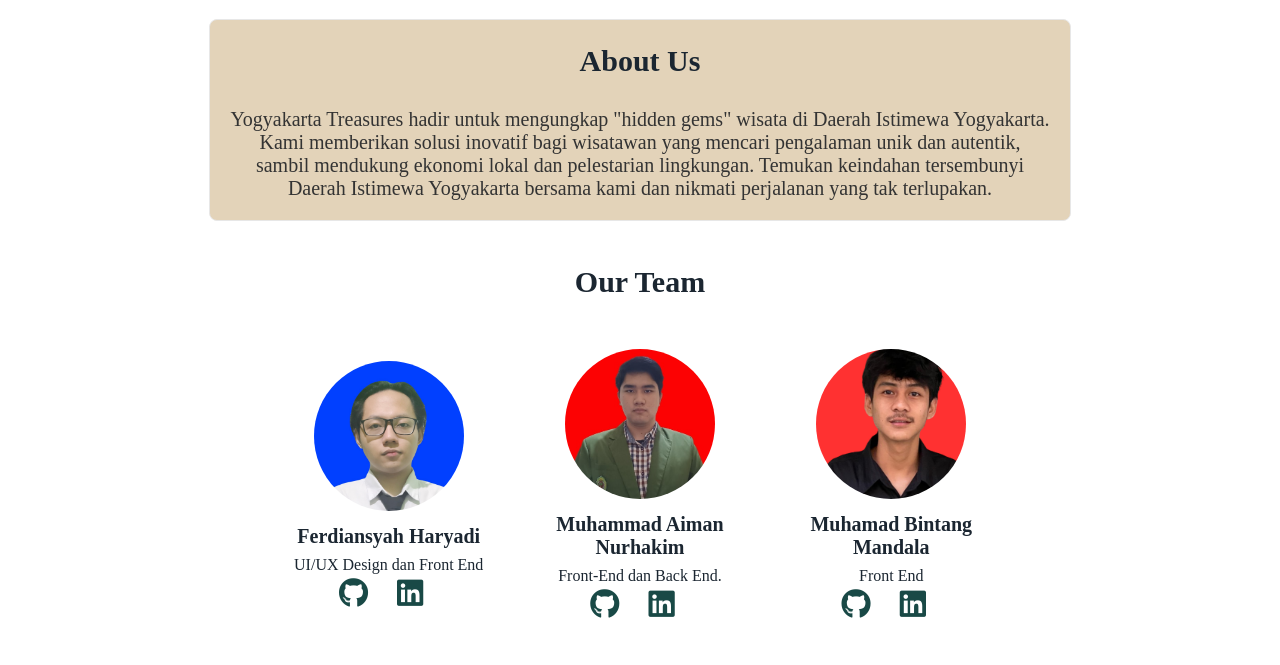
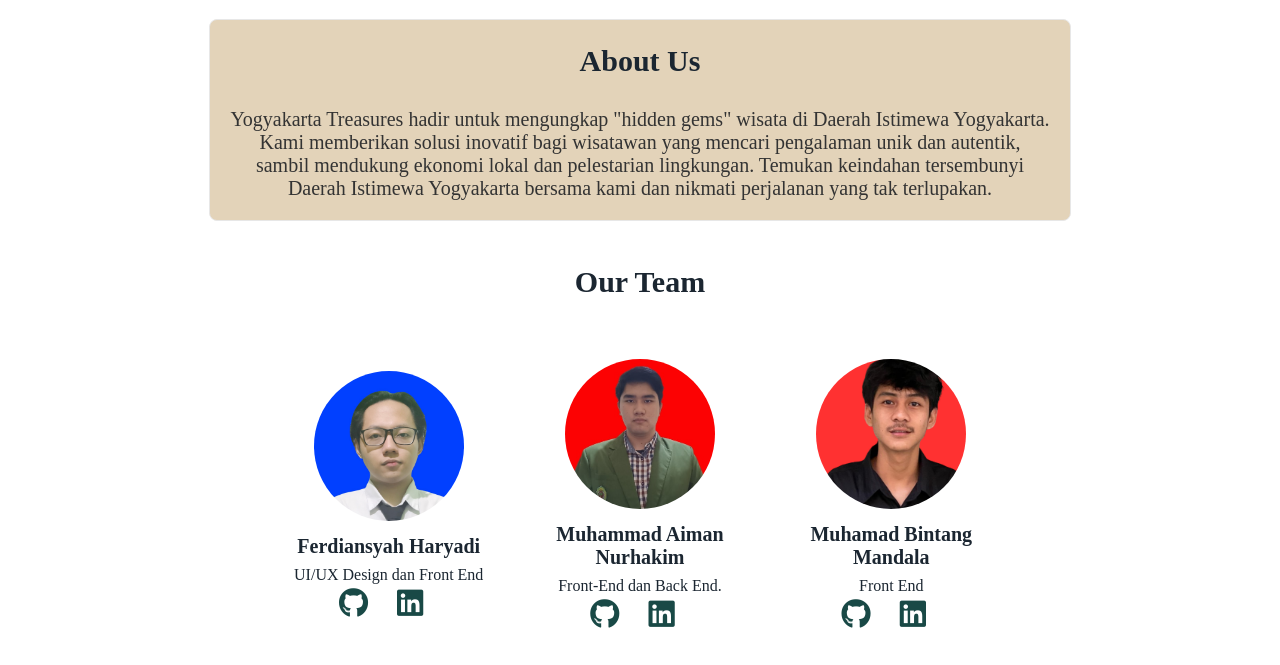
Before and after one commit to AimanF10/Capstone_Project, a website built with webpack: page src/template/index.html in a window 1280 px wide. Shown: the part 822-1487 px from the top of the page. Built offline with nearby package versions, Linux system fonts and the light colour scheme; no server answers; files whose address does not match are found by name; a web font is replaced by a local one.

Commit message:
styling About Us

```diff
--- a/src/scripts/components/footer.js
+++ b/src/scripts/components/footer.js
@@ -43,7 +43,7 @@ class footerBar extends HTMLElement {
           </div>
         </div>
       </div>
-      <div class="foot">
+      <div class="foot" id="footer">
       <div class="additional-info">
         <div class="left-info">
         <p>Situs web YG Treasure (Yogyakarta Treasure) berperan sebagai platform yang berdedikasi dalam industri pariwisata, menyediakan informasi mendalam tentang destinasi yang kurang diketahui oleh sebagian besar wisatawan yang berkunjung ke Daerah Istimewa Yogyakarta.</p>
--- a/src/scripts/components/header.js
+++ b/src/scripts/components/header.js
@@ -14,7 +14,7 @@ if (!customElements.get('head-bar')) {
           <ul id="navigation" class="nav-list">
             <li><a href="index.html">Home</a></li>
             <li><a href="posting.html">Posting</a></li>
-            <li><a href="footer.js">About Us</a></li>
+            <li><a href="#footer">About Us</a></li>
           </ul>
         </nav>
       `;
--- a/src/scripts/components/hero.js
+++ b/src/scripts/components/hero.js
@@ -2,6 +2,7 @@ class Hero extends HTMLElement {
   connectedCallback() {
     this.render();
     this.initCarousel();
+    this.initExploreButton();
   }
 
   render() {
@@ -59,6 +60,13 @@ class Hero extends HTMLElement {
 
     setInterval(showNextImage, 3000); // Change image every 3 seconds
   }
+
+  initExploreButton() {
+    const exploreButton = this.querySelector('#explore-btn');
+    exploreButton.addEventListener('click', () => {
+      document.getElementById('main-content').scrollIntoView({ behavior: 'smooth' });
+    });
+  }
 }
 
 customElements.define('hero-bar', Hero);
--- a/src/styles/responsive.css
+++ b/src/styles/responsive.css
@@ -1,3 +1,5 @@
+/* konten utama */
+
 .wisata{
     display: grid;
     grid-row-gap: 16px;
@@ -32,6 +34,37 @@
       max-width: 1200px;
     }
   }
+
+  /* ABOUT US */
+
+@media screen and (min-width: 700px) {
+  .team-members {
+    justify-content: space-between;
+  }
+
+  .team-member {
+    flex: 1 1 calc(50% - 20px);
+    margin: 10px;
+  }
+}
+
+@media screen and (min-width: 1150px) {
+  .team-members {
+    justify-content: space-between;
+  }
+
+  .team-member {
+    flex: 1 1 calc(33.333% - 20px);
+    margin: 10px;
+  }
+}
+
+@media screen and (max-width: 1000px) {
+  .team-section {
+    padding: 15px 20px;
+  }
+}
+
 
 /* Responsive Design */
 @media (max-width: 768px) {
--- a/src/styles/styles.css
+++ b/src/styles/styles.css
@@ -632,14 +632,15 @@ form button:hover {
 
 .team-members {
   display: flex;
+  flex-wrap: wrap;
   justify-content: space-around;
   align-items: center;
   margin-top: 20px;
 }
 
 .team-member {
-  flex: 1;
-  margin: 0 10px;
+  flex: 1 1 100%;
+  margin: 10px;
   text-align: center;
 }
 
@@ -668,6 +669,7 @@ form button:hover {
   line-height: 1.5;
   margin: 0;
 }
+
 .foot {
   border: 1px solid #e7e7e7;
   background-color: #CDA563;
```
